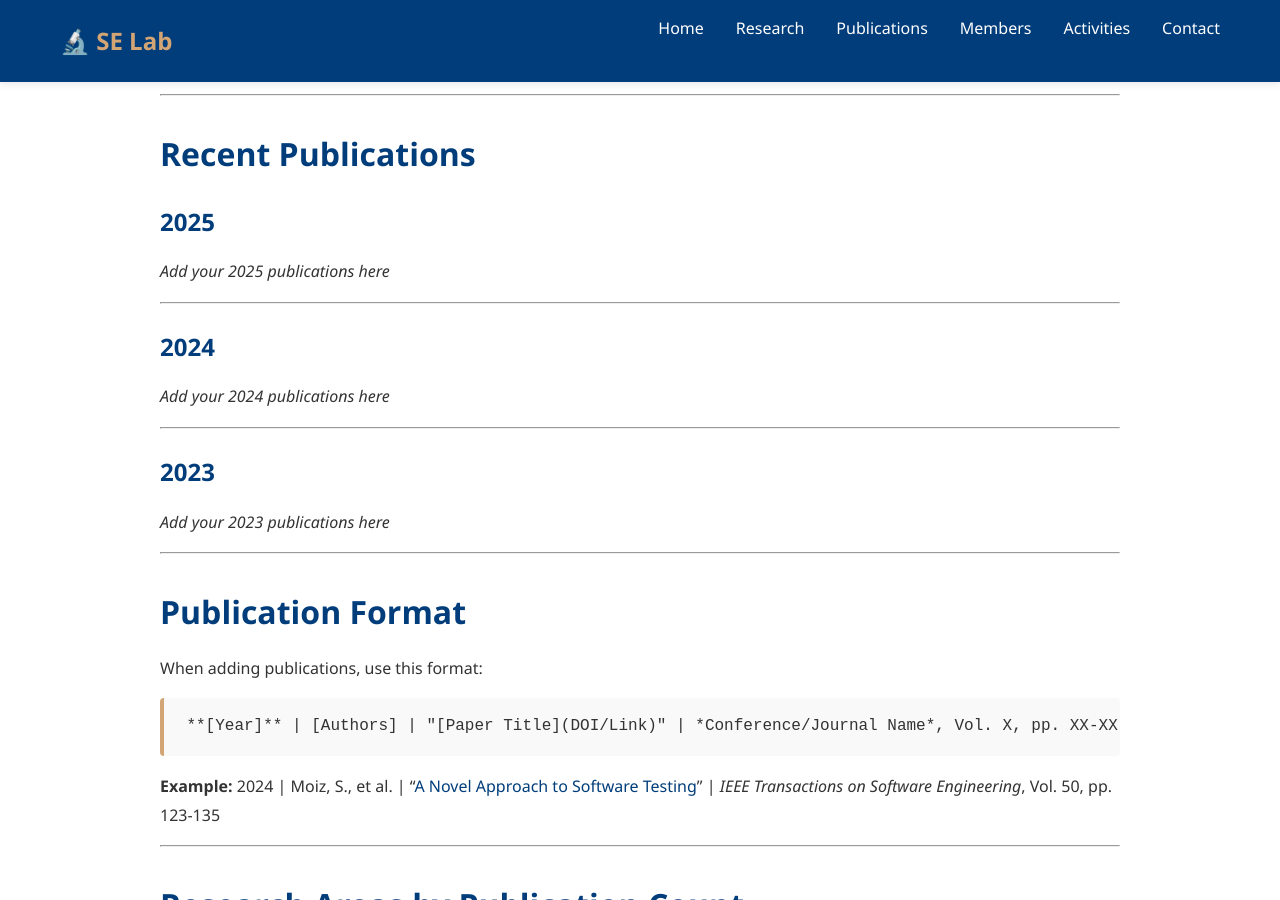
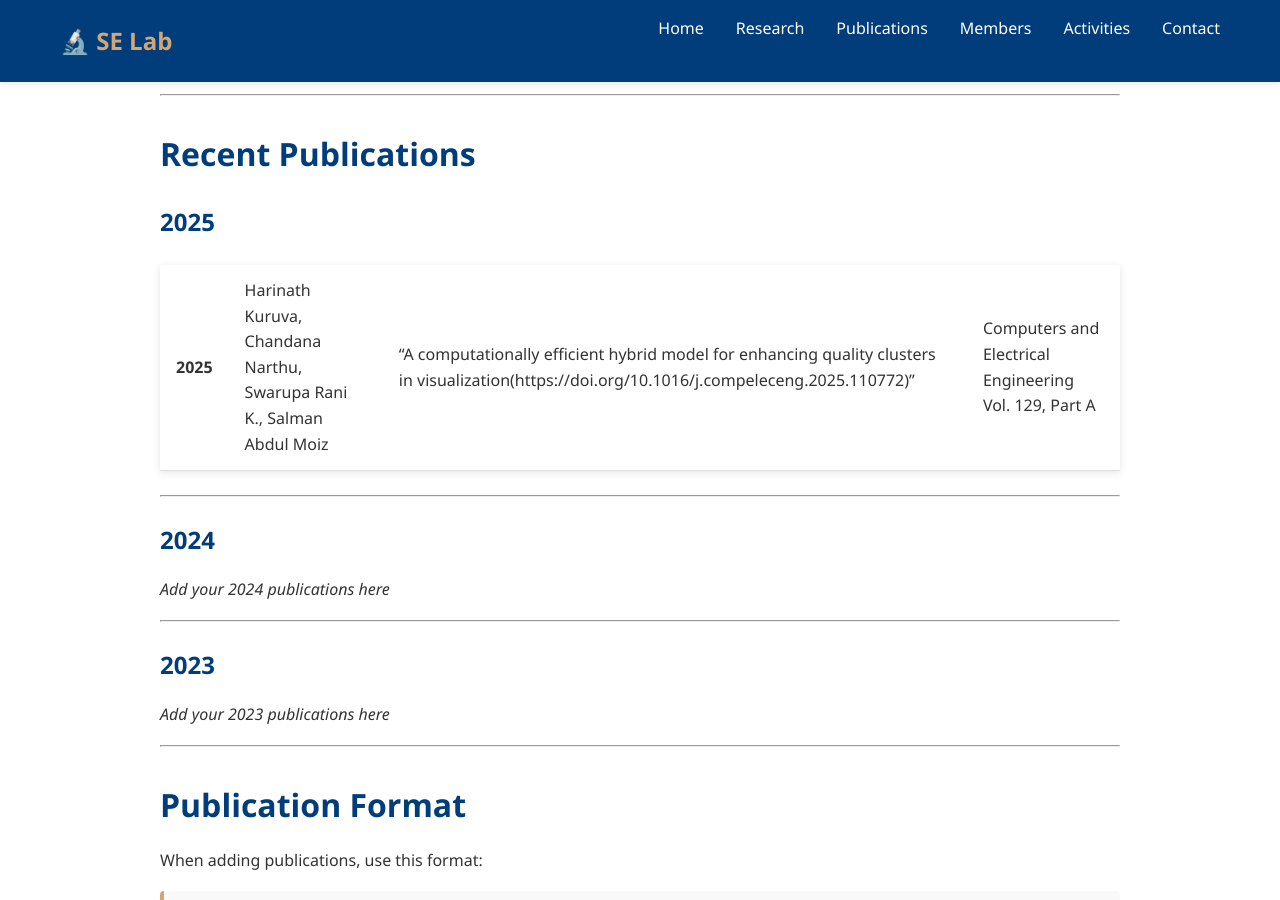
Before and after one commit to shahrukh-uohyd/SE-Lab, a Jekyll site: the page built from publications.md, in a window 1280 px wide and 900 px high, scrolled down 337 px. Built offline with Jekyll 4.4.1, drawn with Linux system fonts in a browser that asks for light colours.

Commit message:
Update publications.md

```diff
--- a/publications.md
+++ b/publications.md
@@ -17,7 +17,7 @@ title: Publications
 
 ### 2025
 
-*Add your 2025 publications here*
+**2025** | Harinath Kuruva, Chandana Narthu, Swarupa Rani K., Salman Abdul Moiz | "A computationally efficient hybrid model for enhancing quality clusters in visualization(https://doi.org/10.1016/j.compeleceng.2025.110772)" | Computers and Electrical Engineering Vol. 129, Part A
 
 ---
 
```
